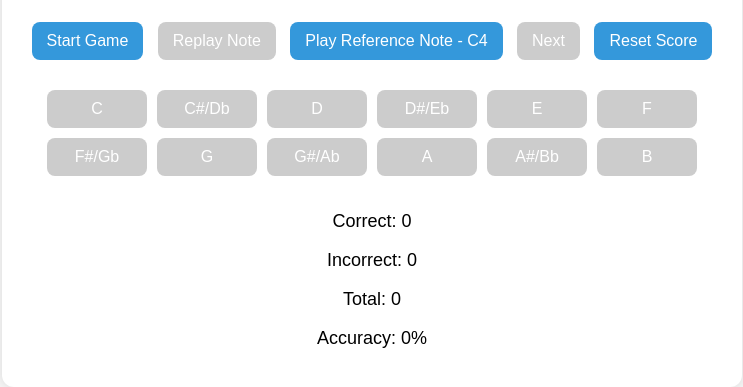
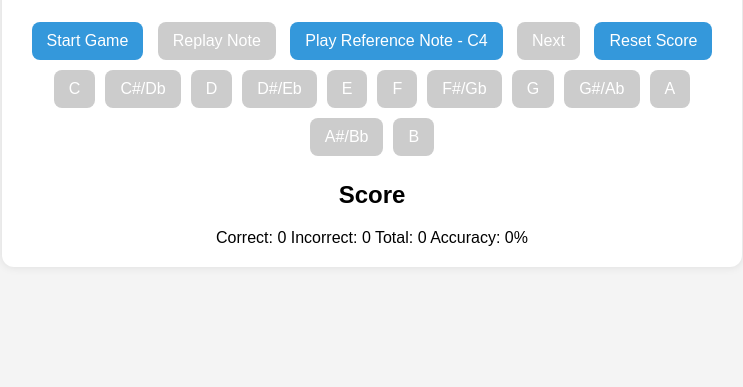
Before and after one commit to Bonzerelie/relative_pitch_game, a plain HTML site: page index.html in a window 1280 px wide. Shown: the part 109-496 px from the top of the page, without its empty margins (268-1011 px from the left). Drawn offline with Linux system fonts and the light colour scheme.

Commit message:
Update index.html

```diff
--- a/index.html
+++ b/index.html
@@ -7,11 +7,10 @@
   <link rel="stylesheet" href="style.css">
 </head>
 <body>
-
   <div class="container">
     <h1>Piano Note Guessing Game</h1>
 
-    <div class="controls">
+    <div id="controls">
       <button id="startBtn">Start Game</button>
       <button id="playNoteBtn" disabled>Replay Note</button>
       <button id="playReferenceBtn">Play Reference Note - C4</button>
@@ -19,13 +18,16 @@
       <button id="resetScoreBtn">Reset Score</button>
     </div>
 
-    <div class="buttons" id="noteButtons"></div>
+    <div id="noteButtons"></div>
 
-    <div class="scoreboard">
-      <p>Correct: <span id="correctCount">0</span></p>
-      <p>Incorrect: <span id="incorrectCount">0</span></p>
-      <p>Total: <span id="totalCount">0</span></p>
-      <p>Accuracy: <span id="accuracy">0%</span></p>
+    <div id="feedback" class="feedback"></div> <!-- Feedback text goes here -->
+
+    <div class="stats">
+      <h2>Score</h2>
+      <span>Correct: <span id="correctCount">0</span></span>
+      <span>Incorrect: <span id="incorrectCount">0</span></span>
+      <span>Total: <span id="totalCount">0</span></span>
+      <span>Accuracy: <span id="accuracy">0%</span></span>
     </div>
   </div>
 
```
